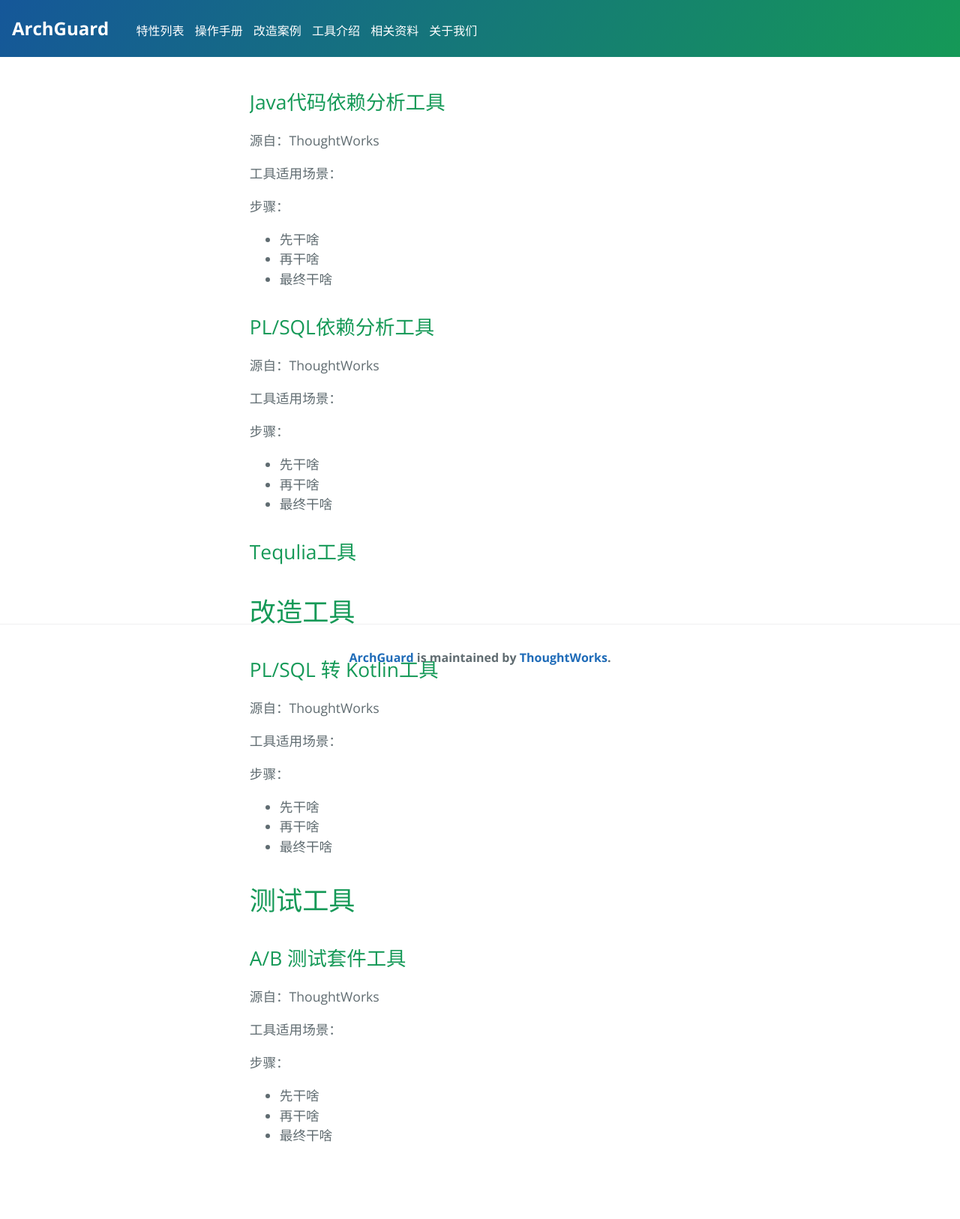
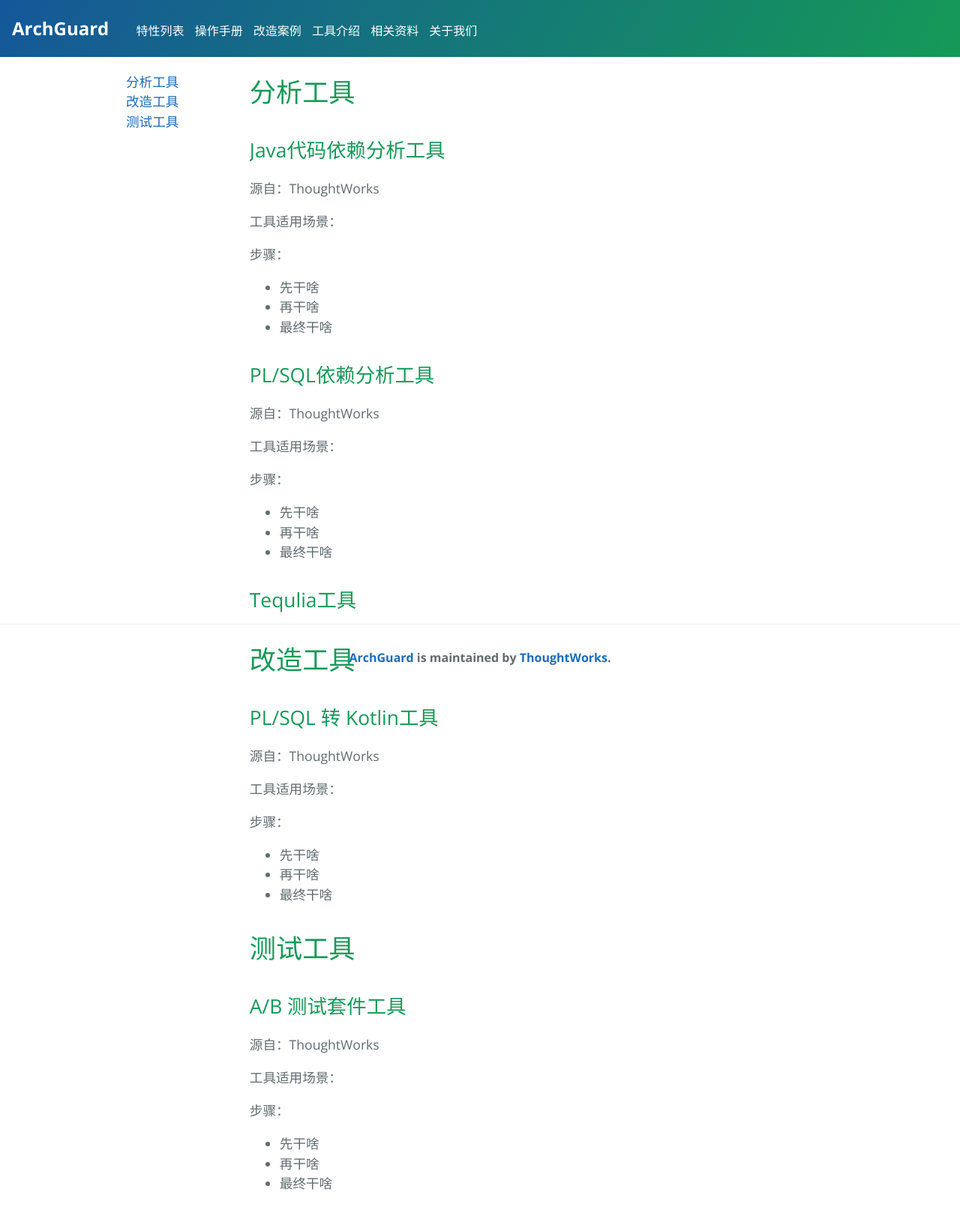
Before and after one commit to archguard/archguard.org, a Jekyll site: the page built from tools.md, in a window 1280 px wide. Shown: the top 1626 px of the page at 75% size. Built offline with Jekyll 4.4.1, drawn with Linux system fonts in a browser that asks for light colours; our own code applies the rules of GitHub Pages for plain Markdown files.

Commit message:
feat: add menu

```diff
--- a/_layouts/default.html
+++ b/_layouts/default.html
@@ -7,7 +7,7 @@
   {% include menu.html %}
 
   <section class="main-content" style="display: flex; justify-content: center;">
-    <div style="padding-top: 2rem">
+    <div style="padding-top: 6rem">
       {{ content }}
     </div>
 
--- a/_layouts/tool.html
+++ b/_layouts/tool.html
@@ -7,10 +7,12 @@
 {% include menu.html %}
 
 <section class="main-content" style="display: flex; justify-content: center; height: 50rem">
-    <div style="width: 80%; padding-top: 2rem">
+    <div style="width: 80%; padding-top: 6rem">
         <div class="left">
           <ul>
-            <li><a class="tool" id="menu-A/B测试工具" href="/tools#测试工具" title="测试工具">A/B测试套件工具</a></li>
+            <li><a class="tool" id="menu-分析工具" href="/tools#分析工具" title="分析工具">分析工具</a></li>
+            <li><a class="tool" id="menu-改造工具" href="/tools#改造工具" title="改造工具">改造工具</a></li>
+            <li><a class="tool" id="menu-测试工具" href="/tools#测试工具" title="测试工具">测试工具</a></li>
           </ul>
         </div>
         <div class="right">
```
